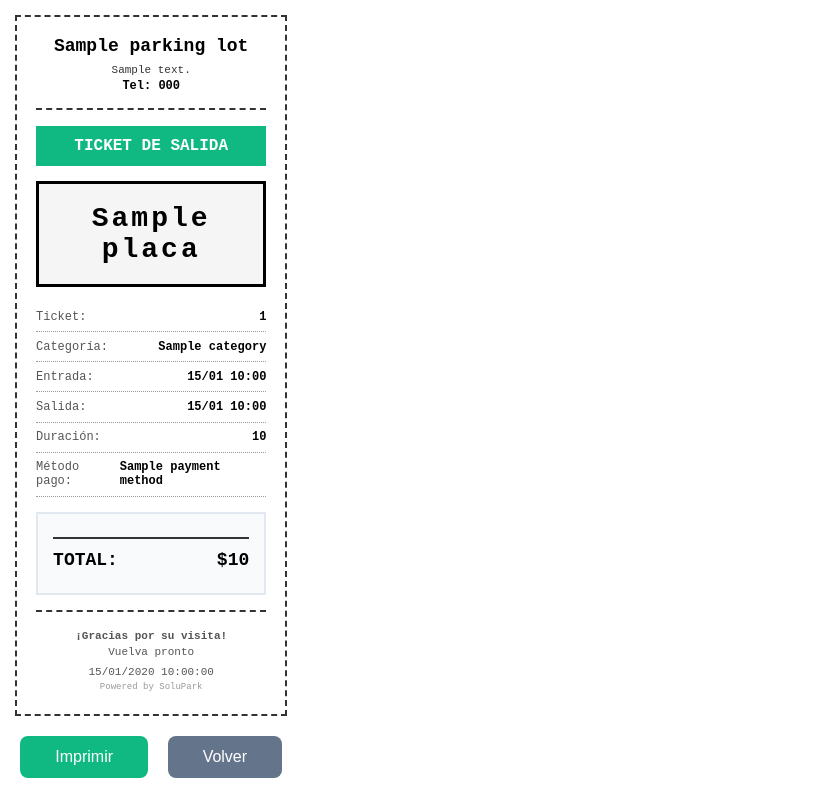
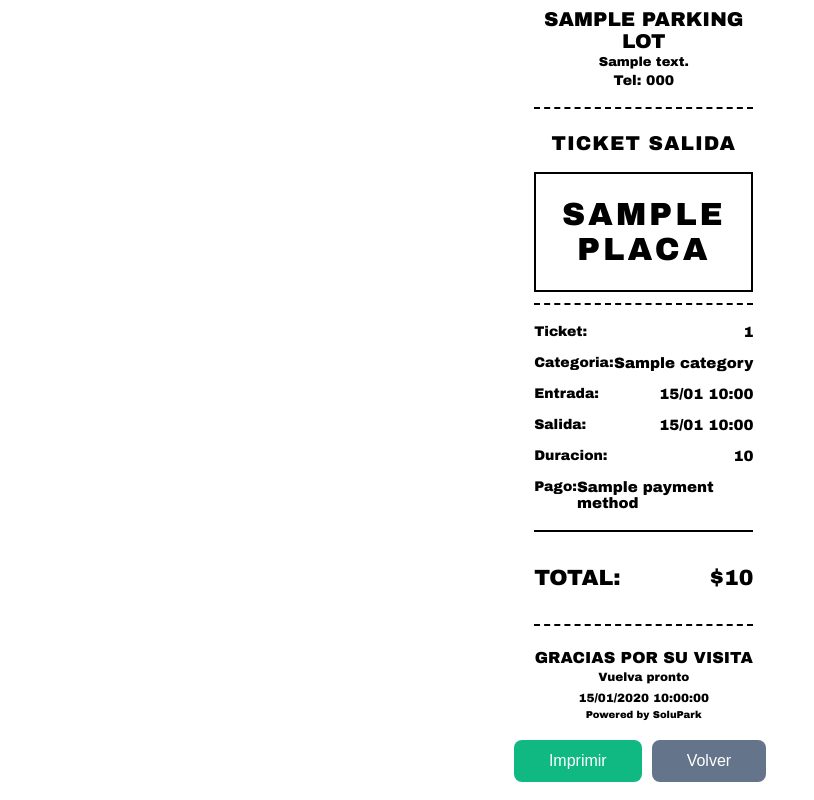
Before and after one commit to ferrosero91/SisPark, a Django app: template parking/templates/parking/print_exit_ticket.html in a window 1280 px wide. Shown: the whole page, without its empty margins (0-814 px from the left). Run offline with Django 5.2, Linux system fonts and the light colour scheme; the template is opened without the code that fills it: most values are stand-ins (such as "Sample title", 1, 10 or a date in 2020); parts of the project's set-up code (start-up, migrations or seed data) failed here and were passed over.

Commit message:
Tickets optimizados para impresora termica 80mm: letras mas grandes, barras mas gruesas, sin fondos negros

```diff
--- a/parking/templates/parking/print_exit_ticket.html
+++ b/parking/templates/parking/print_exit_ticket.html
@@ -7,94 +7,138 @@
     <style>
         * { margin: 0; padding: 0; box-sizing: border-box; }
         body {
-            font-family: 'Courier New', monospace;
-            width: 80mm;
-            padding: 4mm;
+            font-family: 'Arial Black', Arial, sans-serif;
+            width: 68mm;
+            max-width: 68mm;
+            margin: 0 auto;
+            padding: 2mm 4mm;
             background: white;
+            font-weight: bold;
+            -webkit-print-color-adjust: exact;
+            print-color-adjust: exact;
         }
         .ticket {
-            border: 2px dashed #333;
-            padding: 5mm;
+            width: 100%;
+            padding-left: 2mm;
+        }
+        .divider {
+            border-bottom: 2px dashed #000;
+            margin: 3mm 0;
+        }
+        .divider-solid {
+            border-bottom: 2px solid #000;
+            margin: 3mm 0;
         }
         .header {
             text-align: center;
-            border-bottom: 2px dashed #333;
-            padding-bottom: 4mm;
-            margin-bottom: 4mm;
+            padding-bottom: 2mm;
         }
-        .parking-name { font-size: 18px; font-weight: bold; }
-        .parking-address { font-size: 11px; margin-top: 2mm; color: #333; }
-        .parking-phone { font-size: 12px; margin-top: 1mm; font-weight: bold; }
+        .parking-name {
+            font-size: 20px;
+            font-weight: 900;
+            text-transform: uppercase;
+        }
+        .parking-address {
+            font-size: 13px;
+            margin-top: 1mm;
+            font-weight: bold;
+        }
+        .parking-phone {
+            font-size: 14px;
+            margin-top: 1mm;
+            font-weight: 900;
+        }
         .ticket-type {
-            background: #10b981;
-            color: white;
-            padding: 3mm 4mm;
-            font-size: 16px;
-            font-weight: bold;
             text-align: center;
-            margin: 4mm 0;
+            font-size: 20px;
+            font-weight: 900;
+            padding: 3mm 0;
+            text-transform: uppercase;
+            letter-spacing: 1px;
+        }
+        .plate {
+            text-align: center;
+            font-size: 32px;
+            font-weight: 900;
+            letter-spacing: 3px;
+            padding: 4mm 0;
+            text-transform: uppercase;
+        }
+        .plate-box {
+            border: 2px solid #000;
+            padding: 2mm;
+            margin: 2mm 0;
         }
         .info-row {
             display: flex;
             justify-content: space-between;
-            font-size: 12px;
+            font-size: 14px;
+            font-weight: bold;
             padding: 2mm 0;
-            border-bottom: 1px dotted #999;
         }
-        .info-row:last-child { border-bottom: none; }
-        .label { color: #555; }
-        .value { font-weight: bold; }
-        .plate {
-            text-align: center;
-            font-size: 28px;
+        .label {
             font-weight: bold;
-            letter-spacing: 3px;
-            padding: 5mm 0;
-            border: 3px solid #000;
-            margin: 4mm 0;
-            background: #f5f5f5;
+        }
+        .value {
+            font-weight: 900;
+            font-size: 15px;
         }
         .totals {
-            background: #f8fafc;
-            padding: 4mm;
-            margin: 4mm 0;
-            border: 2px solid #e2e8f0;
+            padding: 3mm 0;
         }
         .total-row {
             display: flex;
             justify-content: space-between;
             padding: 2mm 0;
-            font-size: 13px;
+            font-size: 16px;
+            font-weight: bold;
         }
         .total-row.main {
-            font-size: 18px;
+            font-size: 22px;
+            font-weight: 900;
+            padding: 3mm 0;
+        }
+        .change-box {
+            text-align: center;
+            padding: 3mm 0;
+            border: 2px solid #000;
+            margin: 2mm 0;
+        }
+        .change-label {
+            font-size: 14px;
             font-weight: bold;
-            border-top: 2px solid #333;
-            padding-top: 3mm;
+        }
+        .change-amount {
+            font-size: 28px;
+            font-weight: 900;
+        }
+        .footer {
+            text-align: center;
+            font-size: 12px;
+            font-weight: bold;
+            padding-top: 2mm;
+        }
+        .footer p { margin: 1mm 0; }
+        .footer-title {
+            font-size: 16px;
+            font-weight: 900;
+        }
+        .brand {
+            font-size: 10px;
             margin-top: 2mm;
         }
-        .change-box {
-            background: #10b981;
-            color: white;
-            padding: 4mm;
-            text-align: center;
-            margin: 4mm 0;
-        }
-        .change-label { font-size: 12px; }
-        .change-amount { font-size: 24px; font-weight: bold; }
-        .footer {
-            text-align: center;
-            font-size: 11px;
-            color: #555;
-            margin-top: 4mm;
-            padding-top: 4mm;
-            border-top: 2px dashed #333;
-        }
-        .footer p { margin: 1mm 0; }
-        .brand { font-size: 9px; color: #999; margin-top: 3mm; }
         @media print {
-            body { width: 80mm; }
-            .no-print { display: none; }
+            @page {
+                size: 80mm auto;
+                margin: 0;
+            }
+            body {
+                width: 68mm;
+                max-width: 68mm;
+                margin: 0;
+                padding: 2mm 4mm;
+            }
+            .no-print { display: none !important; }
         }
     </style>
 </head>
@@ -110,16 +154,22 @@
             {% endif %}
         </div>
 
-        <div class="ticket-type">TICKET DE SALIDA</div>
+        <div class="divider"></div>
 
-        <div class="plate">{{ ticket.placa }}</div>
+        <div class="ticket-type">TICKET SALIDA</div>
+
+        <div class="plate-box">
+            <div class="plate">{{ ticket.placa }}</div>
+        </div>
+
+        <div class="divider"></div>
 
         <div class="info-row">
             <span class="label">Ticket:</span>
             <span class="value">{{ ticket.ticket_number }}</span>
         </div>
         <div class="info-row">
-            <span class="label">Categoría:</span>
+            <span class="label">Categoria:</span>
             <span class="value">{{ ticket.category.name }}</span>
         </div>
         <div class="info-row">
@@ -131,13 +181,15 @@
             <span class="value">{{ ticket.exit_time|date:"d/m H:i" }}</span>
         </div>
         <div class="info-row">
-            <span class="label">Duración:</span>
+            <span class="label">Duracion:</span>
             <span class="value">{{ duration }}</span>
         </div>
         <div class="info-row">
-            <span class="label">Método pago:</span>
+            <span class="label">Pago:</span>
             <span class="value">{{ ticket.payment_method.name|default:"Efectivo" }}</span>
         </div>
+
+        <div class="divider-solid"></div>
 
         <div class="totals">
             <div class="total-row main">
@@ -149,37 +201,37 @@
                 <span>Recibido:</span>
                 <span>${{ amount_received|floatformat:0 }}</span>
             </div>
-            <div class="total-row">
-                <span>Cambio:</span>
-                <span>${{ change|floatformat:0 }}</span>
-            </div>
             {% endif %}
         </div>
 
         {% if is_cash and change > 0 %}
         <div class="change-box">
-            <div class="change-label">DEVOLVER AL CLIENTE</div>
+            <div class="change-label">DEVOLVER</div>
             <div class="change-amount">${{ change|floatformat:0 }}</div>
         </div>
         {% endif %}
 
+        <div class="divider"></div>
+
         <div class="footer">
-            <p><strong>¡Gracias por su visita!</strong></p>
+            <p class="footer-title">GRACIAS POR SU VISITA</p>
             <p>Vuelva pronto</p>
             <p style="margin-top:2mm;">{{ current_time|date:"d/m/Y H:i:s" }}</p>
             <p class="brand">Powered by SoluPark</p>
         </div>
     </div>
 
-    <div class="no-print" style="text-align:center; margin-top:20px;">
+    <div class="no-print" style="text-align:center; margin-top:20px; display:flex; justify-content:center; gap:10px;">
         <button onclick="window.print()" style="padding:12px 35px; font-size:16px; cursor:pointer; background:#10b981; color:white; border:none; border-radius:8px;">
             Imprimir
         </button>
-        <button onclick="window.location.href='{% url 'dashboard' %}'" style="padding:12px 35px; font-size:16px; cursor:pointer; background:#64748b; color:white; border:none; border-radius:8px; margin-left:10px;">
+        <button onclick="window.location.href='{% url 'dashboard' %}'" style="padding:12px 35px; font-size:16px; cursor:pointer; background:#64748b; color:white; border:none; border-radius:8px;">
             Volver
         </button>
     </div>
 
-    <script>window.onload = function() { window.print(); };</script>
+    <script>
+        window.onload = function() { window.print(); };
+    </script>
 </body>
 </html>
```
Also changed, not shown: parking/models.py (+10 -1 lines), parking/templates/parking/print_ticket.html (+120 -59 lines).
